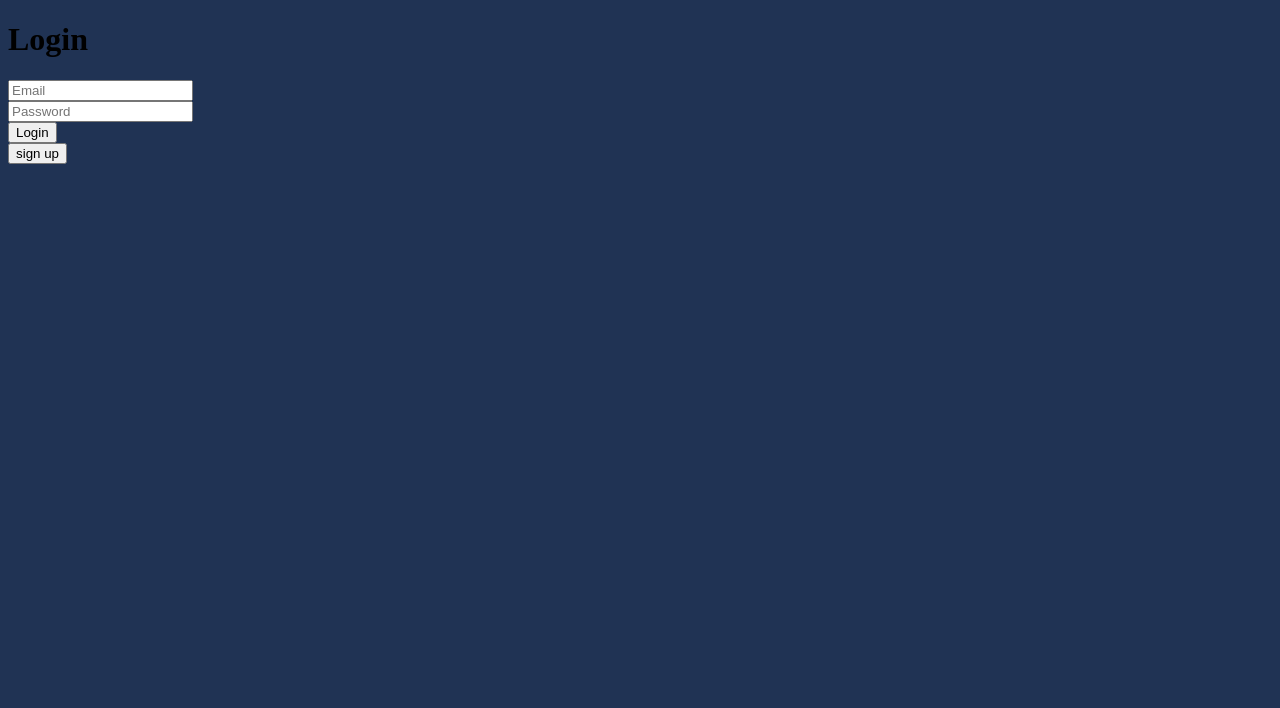
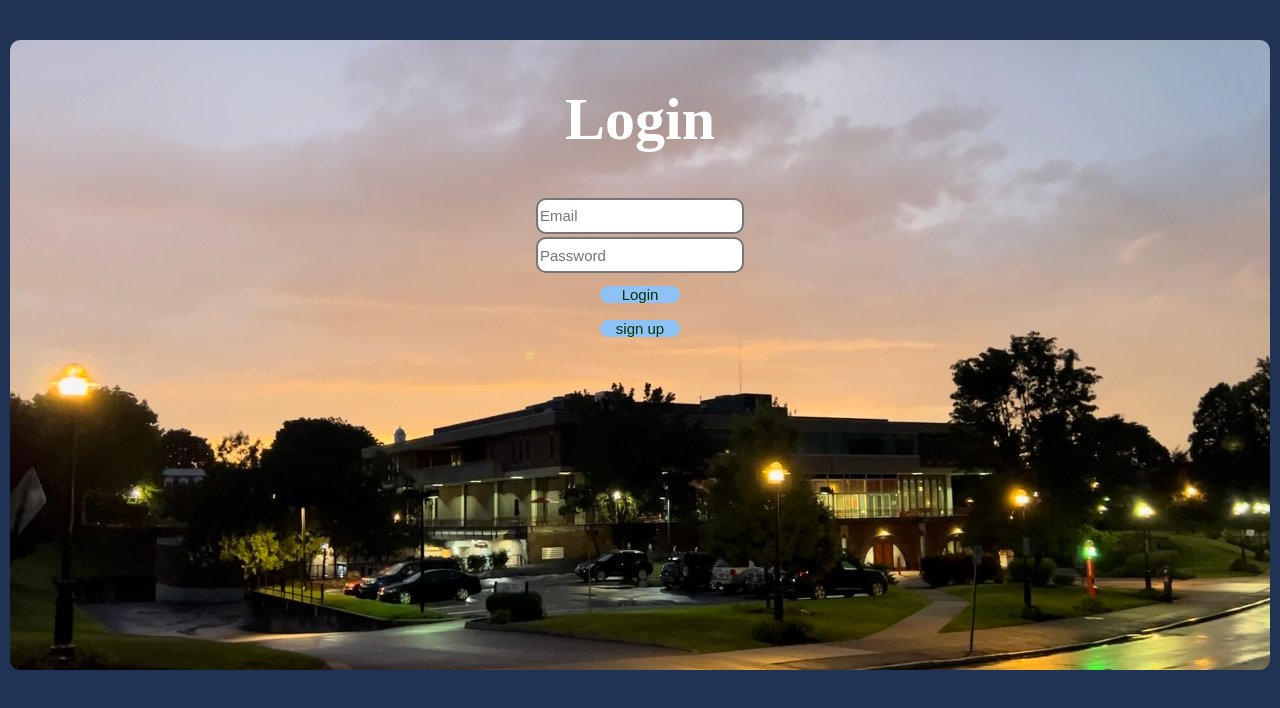
Before and after one commit to Rcheng2003/Sone, a React (Create React App) app in the folder client/: page /login in a window 1280 px wide. Shown: the top 708 px of the page. Built offline with nearby package versions, Linux system fonts and the light colour scheme.

Commit message:
new css_

```diff
--- /dev/null
+++ b/client/src/pages/LP.css
@@ -0,0 +1,15 @@
+.Login{
+    font-size: 30px;
+    align-items: center;
+    text-align: center;
+    color: rgb(255, 255, 255);
+    margin: auto;
+    background-color: rgb(105, 243, 199);
+    width: 1250px;
+    margin-top: 40px;
+    height: 620px;
+    padding: 5px;
+    border-radius: 10px;
+    background: url("IMG_7675.jpg");
+
+}
--- a/client/src/pages/LoginPage.js
+++ b/client/src/pages/LoginPage.js
@@ -1,6 +1,6 @@
 import { useState } from "react";
 import { useNavigate } from "react-router-dom";
-import "./LoginPage.css"
+import "./LoginPage.css";
 
 function LoginPage() {
   const navigate = useNavigate();
@@ -37,25 +37,27 @@ function LoginPage() {
 
   return (
     <div>
+      <div className="Login">
       <h1>Login</h1>
       <form onSubmit={loginUser}>
-        <input
+        <input className="Input"
           value={email}
           onChange={(e) => setEmail(e.target.value)}
           type="email"
           placeholder="Email"
         />
         <br />
-        <input
+        <input className="Input"
           value={password}
           onChange={(e) => setPassword(e.target.value)}
           type="password"
           placeholder="Password"
         />
         <br />
-        <input type="submit" value="Login" />
+        <input className="butt" type="submit" value="Login" />
       </form>
-      <button onClick={() => navigate("/register")}>sign up</button>
+      <button className="butt" onClick={() => navigate("/register")}>sign up</button>
+    </div>
     </div>
   );
 }
--- a/client/src/pages/RegisterPage.js
+++ b/client/src/pages/RegisterPage.js
@@ -1,6 +1,6 @@
 import { useState } from "react";
 import { useNavigate } from "react-router-dom";
-import "./RegisterPage.css"
+import "./RegisterPage.css";
 
 function RegisterPage() {
   const navigate = useNavigate();
@@ -33,32 +33,35 @@ function RegisterPage() {
 
   return (
     <div>
+      <div className="Background">
       <h1>Register</h1>
       <form onSubmit={registerUser}>
-        <input
+        <input className="Input"
           value={name}
           onChange={(e) => setName(e.target.value)}
           type="text"
           placeholder="Name"
         />
         <br />
-        <input
+        <input className="Input"
           value={email}
           onChange={(e) => setEmail(e.target.value)}
           type="email"
           placeholder="Email"
         />
         <br />
-        <input
+        <input className="Input"
           value={password}
           onChange={(e) => setPassword(e.target.value)}
           type="password"
           placeholder="Password"
         />
         <br />
-        <input type="submit" value="Register" />
+        <input className="Butt" type="submit" value="Register" />
       </form>
     </div>
+    </div>
+
   );
 }
 
```
